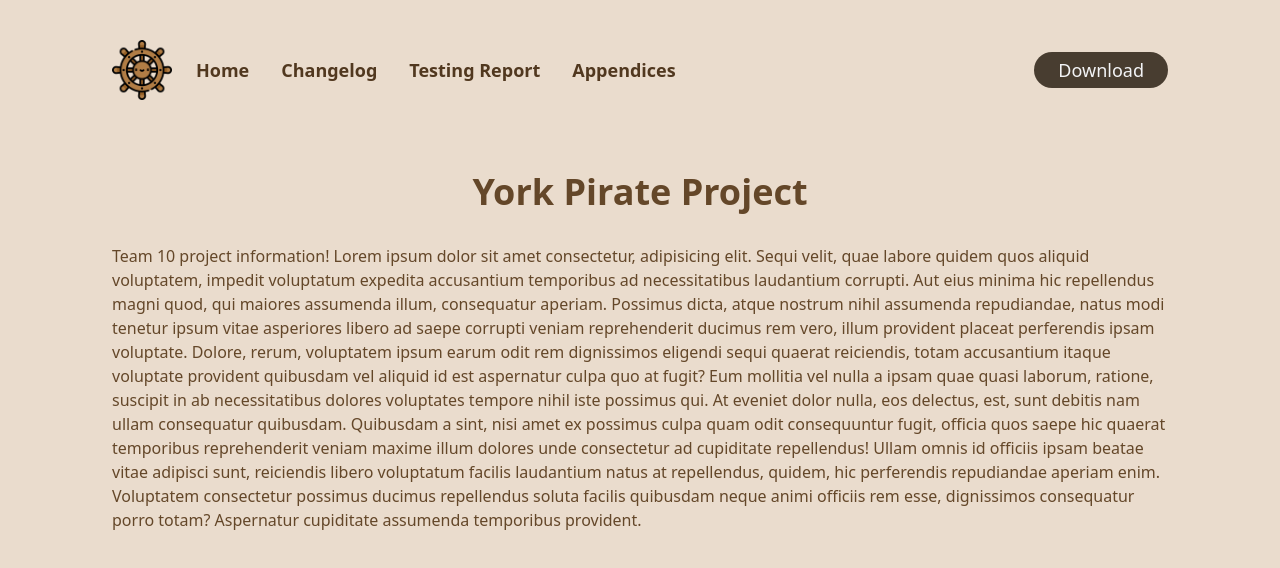
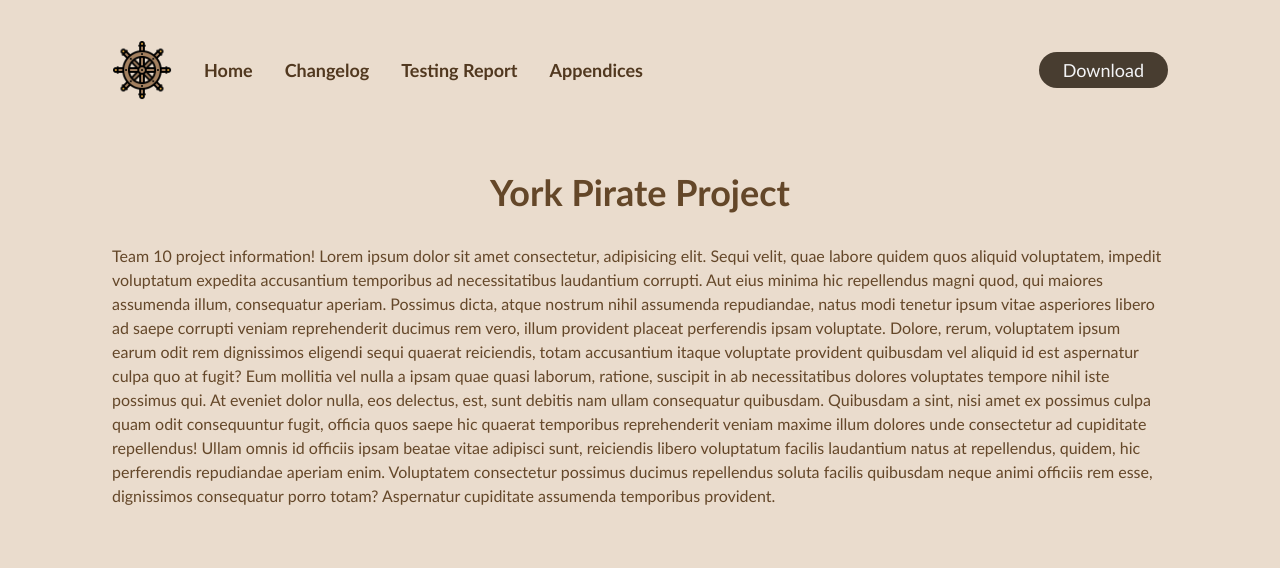
Before and after one commit to AJ141299/YorKorsairs, a plain HTML site: page index.html in a window 1280 px wide. Drawn offline with Linux system fonts and the light colour scheme.

Commit message:
updated font and logo

```diff
--- a/index.html
+++ b/index.html
@@ -7,21 +7,24 @@
 		<title>Pirate Project Home</title>
 		<link rel="stylesheet" href="./css/styles.css" />
 	</head>
-	<body class="bg-brown-bg px-28 font-calibri">
+	<body class="bg-brown-bg px-28 font-optima">
 		<nav class="flex justify-between py-10 text-brown-nav font-semibold text-lg">
-			<div class="flex space-x-6">
+			<!-- main nav -->
+			<div class="flex space-x-8">
+				<!-- logo -->
 				<div class="m-auto animate-wheel-spin">
-					<img src="./assets/Pirate-wheel-2.png" alt="Pirate Ship" width="60" />
+					<img src="./assets/Pirate-wheel-4.png" alt="Pirate Ship" width="60" />
 				</div>
-				<div class="flex space-x-8">
-					<a href="" class="hover:text-brown-hover transition ease-out m-auto">Home</a>
-					<a href="" class="hover:text-brown-hover transition ease-out m-auto">Changelog</a>
-					<a href="" class="hover:text-brown-hover transition ease-out m-auto">Testing Report</a>
-					<a href="" class="hover:text-brown-hover transition ease-out m-auto">Appendices</a>
-				</div>
+
+				<a href="" class="hover:text-brown-hover transition ease-out m-auto">Home</a>
+				<a href="" class="hover:text-brown-hover transition ease-out m-auto">Changelog</a>
+				<a href="" class="hover:text-brown-hover transition ease-out m-auto">Testing Report</a>
+				<a href="" class="hover:text-brown-hover transition ease-out m-auto">Appendices</a>
 			</div>
+
+			<!-- download btn -->
 			<div class="content-center grid">
-				<button class="font-normal bg-brown-btn-bg hover:bg-brown-hover transition ease-out duration-200 px-6 py-1 rounded-full text-gray-100">Download</button>
+				<button class="font-normal hover:shadow-lg shadow-orange-400/50 bg-brown-btn-bg hover:bg-brown-hover transition ease-out duration-200 px-6 py-1 rounded-full text-gray-100">Download</button>
 			</div>
 		</nav>
 		<main class="text-brown-text mt-8">
--- a/tailwind.config.js
+++ b/tailwind.config.js
@@ -2,8 +2,12 @@ module.exports = {
   content: ["./*.{html,js}"],
   theme: {
     extend: {
-      font: {
+      fontFamily: {
         'calibri': 'Calibri',
+        'helvetica': 'Helvetica',
+        'georgia': 'Georgia',
+        'cambria': 'Cambria',
+        'optima': 'Optima',
       },
       colors: {
         'brown-bg': '#EADCCD',
```
Also changed, not shown: assets/Pirate-wheel-3.png (added), assets/Pirate-wheel-4.png (added), css/styles.css.
